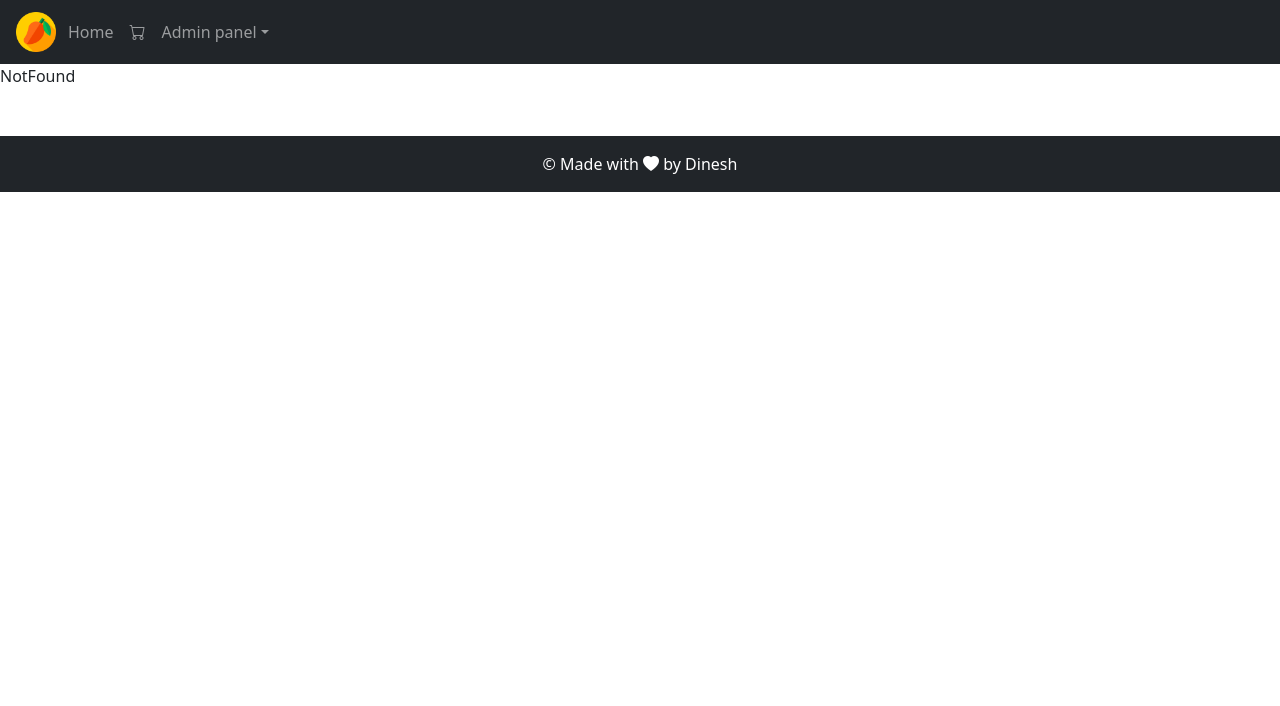
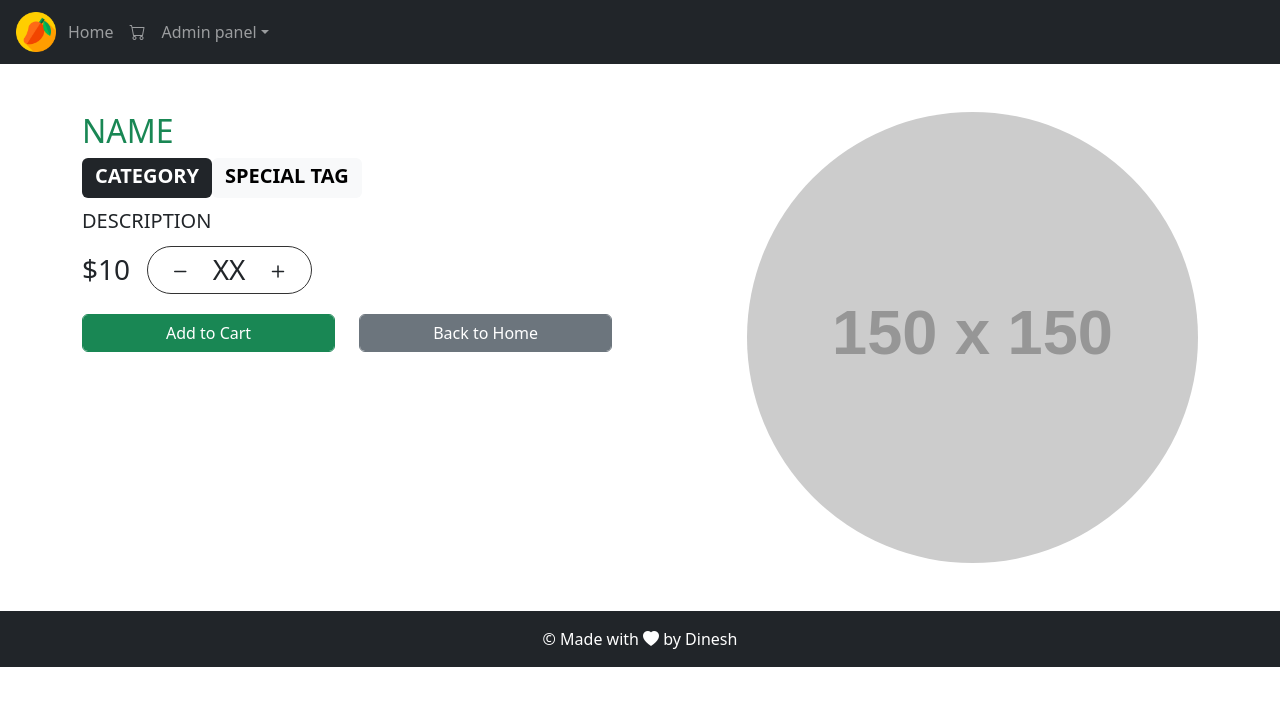
Before and after one commit to DineshShrestha/redmango-frontend, a React (Create React App) app: page /menuItemDetails/1 in a window 1280 px wide. Shown: the top 706 px of the page. Built offline with nearby package versions, Linux system fonts and the light colour scheme.

Commit message:
Menu item detail page

```diff
--- a/src/Components/Page/MenuItems/MenuItemCard.tsx
+++ b/src/Components/Page/MenuItems/MenuItemCard.tsx
@@ -1,6 +1,6 @@
 import React from 'react'
 import { menuItemModel } from '../../../Interfaces'
-
+import {Link} from "react-router-dom";
 interface Props {
     menuItem: menuItemModel
 }
@@ -13,12 +13,14 @@ function MenuItemCard(props: Props) {
       >
         <div className="card-body pt-2">
           <div className="row col-10 offset-1 p-4">
+            <Link to={`/menuItemDetails/${props.menuItem.id}`}>
             <img
               src={props.menuItem.image}
               style={{ borderRadius: "50%" }}
               alt=""
               className="w-100 mt-5 image-box"
             />
+            </Link>
           </div>
         {props.menuItem.specialTag && props.menuItem.specialTag.length>0 && (
           <i
@@ -50,7 +52,11 @@ function MenuItemCard(props: Props) {
           ></i>
 
           <div className="text-center">
-            <p className="card-title m-0 text-success fs-3">{props.menuItem.name}</p>
+            <p className="card-title m-0 text-success fs-3">
+            <Link to={`/menuItemDetails/${props.menuItem.id}`} style={{textDecoration: "none", color:"green"}}>
+                {props.menuItem.name}
+            </Link>
+            </p>
             <p className="badge bg-secondary" style={{ fontSize: "12px" }}>
               {props.menuItem.category}
             </p>
--- a/src/Container/App.tsx
+++ b/src/Container/App.tsx
@@ -1,6 +1,6 @@
 import React from "react";
 import {Header, Footer} from "../Components/Layout/";
-import { Home, NotFound } from "../Pages";
+import { Home, MenuItemDetails, NotFound } from "../Pages";
 import {Routes, Route} from 'react-router-dom';
 
 
@@ -12,6 +12,7 @@ function App() {
     <div className="pb-5">
       <Routes>
         <Route path="/" element={<Home/>}></Route>
+        <Route path="/menuItemDetails/:menu" element={<MenuItemDetails/>}></Route>
         <Route path="*" element={<NotFound/>}></Route>
       </Routes>
     </div>
--- /dev/null
+++ b/src/Pages/MenuItemDetails.tsx
@@ -0,0 +1,70 @@
+import React from 'react'
+
+function MenuItemDetails() {
+  return (
+    <div className="container pt-4 pt-md-5">
+    <div className="row">
+      <div className="col-7">
+        <h2 className="text-success">NAME</h2>
+        <span>
+          <span
+            className="badge text-bg-dark pt-2"
+            style={{ height: "40px", fontSize: "20px" }}
+          >
+            CATEGORY
+          </span>
+        </span>
+        <span>
+          <span
+            className="badge text-bg-light pt-2"
+            style={{ height: "40px", fontSize: "20px" }}
+          >
+            SPECIAL TAG
+          </span>
+        </span>
+        <p style={{ fontSize: "20px" }} className="pt-2">
+          DESCRIPTION
+        </p>
+        <span className="h3">$10</span> &nbsp;&nbsp;&nbsp;
+        <span
+          className="pb-2  p-3"
+          style={{ border: "1px solid #333", borderRadius: "30px" }}
+        >
+          <i
+            className="bi bi-dash p-1"
+            style={{ fontSize: "25px", cursor: "pointer" }}
+          ></i>
+          <span className="h3 mt-3 px-3">XX</span>
+          <i
+            className="bi bi-plus p-1"
+            style={{ fontSize: "25px", cursor: "pointer" }}
+          ></i>
+        </span>
+        <div className="row pt-4">
+          <div className="col-5">
+            <button className="btn btn-success form-control">
+              Add to Cart
+            </button>
+          </div>
+
+          <div className="col-5 ">
+            <button className="btn btn-secondary form-control">
+              Back to Home
+            </button>
+          </div>
+        </div>
+      </div>
+      <div className="col-5">
+        <img
+          src="https://via.placeholder.com/150"
+          width="100%"
+          style={{ borderRadius: "50%" }}
+          alt="No content"
+        ></img>
+      </div>
+    </div>
+  </div>
+  )
+}
+
+export default MenuItemDetails
--- a/src/Pages/index.ts
+++ b/src/Pages/index.ts
@@ -1,3 +1,4 @@
 import Home from "./Home";
 import NotFound from "./NotFound";
-export {Home, NotFound};
+import MenuItemDetails from "./MenuItemDetails";
+export {Home, NotFound, MenuItemDetails};
```
